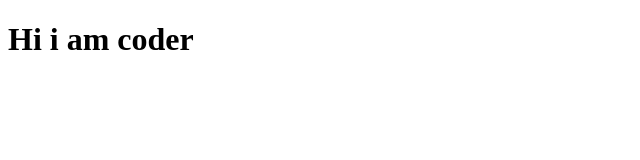
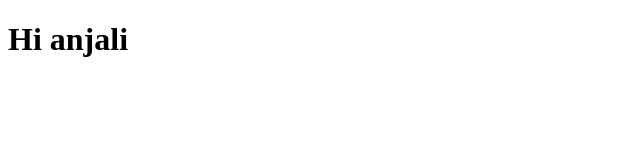
Before and after one commit to iamanjalibhasker/project3, a plain HTML site: page index.html in a window 1280 px wide. Shown: the whole page, without its empty margins (0-640 px from the left). Drawn offline with Linux system fonts and the light colour scheme.

Commit message:
add name

```diff
--- a/index.html
+++ b/index.html
@@ -6,7 +6,7 @@
     <title>simple code</title>
 </head>
 <body>
-    <h1>Hi i am coder</h1>
+    <h1>Hi anjali</h1>
 
 </body>
 </html>
```
